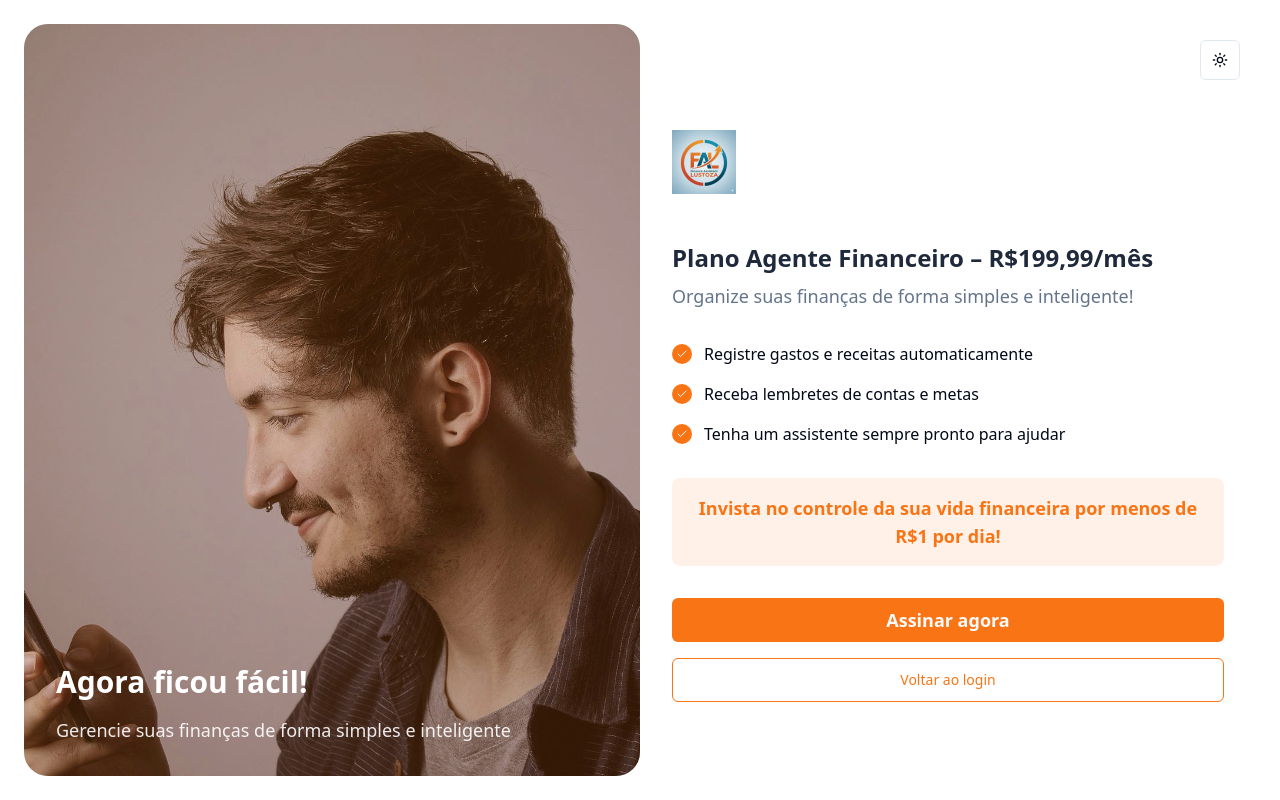
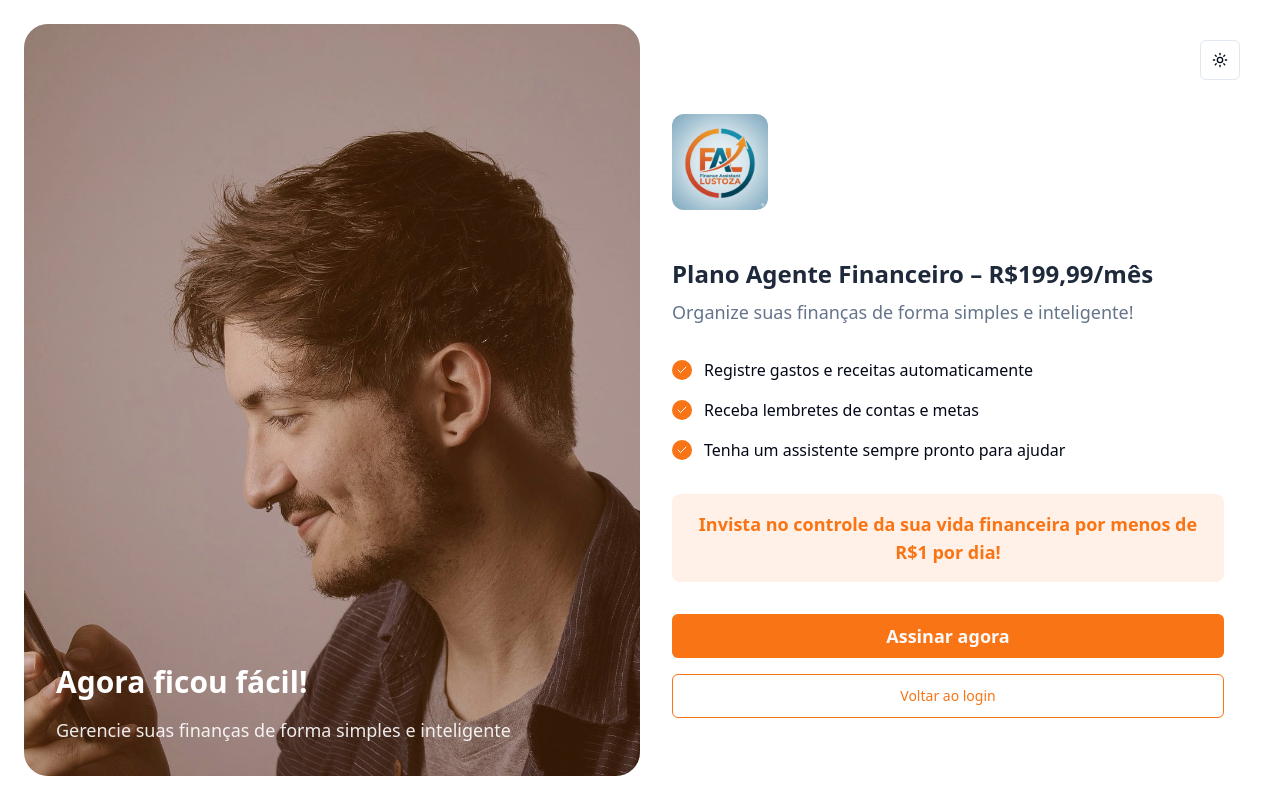
Before and after one commit to marcelolustoza/finzap-52026, a React (Vite) app: page /plano in a window 1280 px wide. Built offline with nearby package versions, Linux system fonts and the light colour scheme.

Commit message:
Aumentar e arredondar logo
Aumentei o tamanho da logo usada nas telas (login, plano, sidebar) e apliquei bordas arredondadas para as pontas, conforme solicitado.

```diff
--- a/src/components/layout/AppSidebar.tsx
+++ b/src/components/layout/AppSidebar.tsx
@@ -51,14 +51,14 @@ export function AppSidebar() {
               <img
                 src="/lovable-uploads/a5a40de7-4096-4a32-af0c-76fe03ec72f7.png"
                 alt="FAL Icon"
-                className="h-8 w-8"
+                className="h-12 w-12 rounded-xl"
               />
             </div>
           ) : (
             <img
               src={getLogoSrc()}
               alt="Finance Assistant Lustoza"
-              className="h-10 w-auto"
+              className="h-16 w-auto rounded-xl"
             />
           )}
         </div>
--- a/src/pages/Auth.tsx
+++ b/src/pages/Auth.tsx
@@ -62,7 +62,7 @@ export default function Auth() {
             <img
               src={getLogoSrc()}
               alt="Finance Assistant Lustoza"
-              className="h-16 w-auto"
+              className="h-24 w-auto rounded-xl"
             />
           </div>
 
--- a/src/pages/Plano.tsx
+++ b/src/pages/Plano.tsx
@@ -61,7 +61,7 @@ export default function Plano() {
             <img
               src={getLogoSrc()}
               alt="Finance Assistant Lustoza"
-              className="h-16 w-auto"
+              className="h-24 w-auto rounded-xl"
             />
           </div>
 
```
